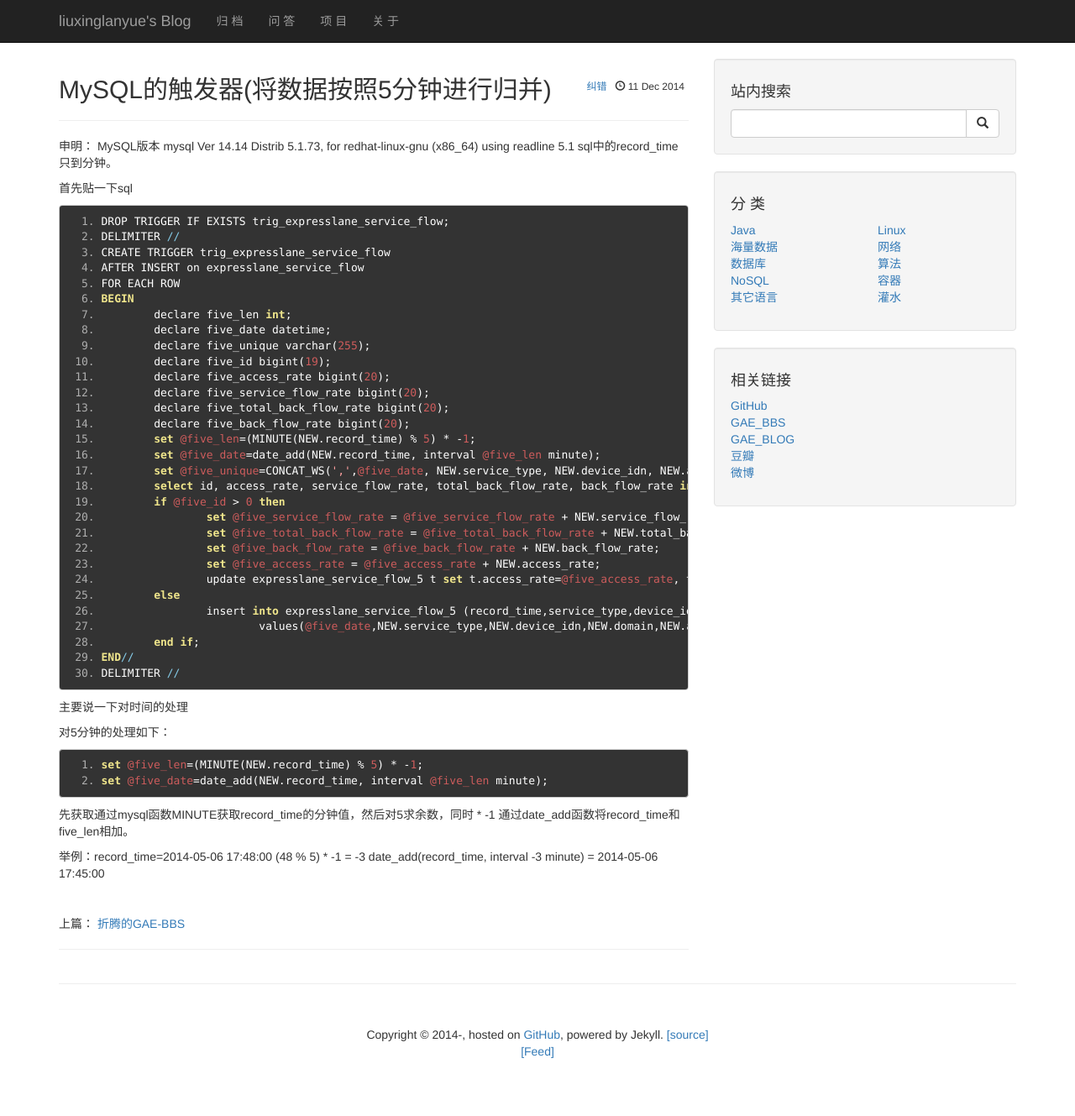
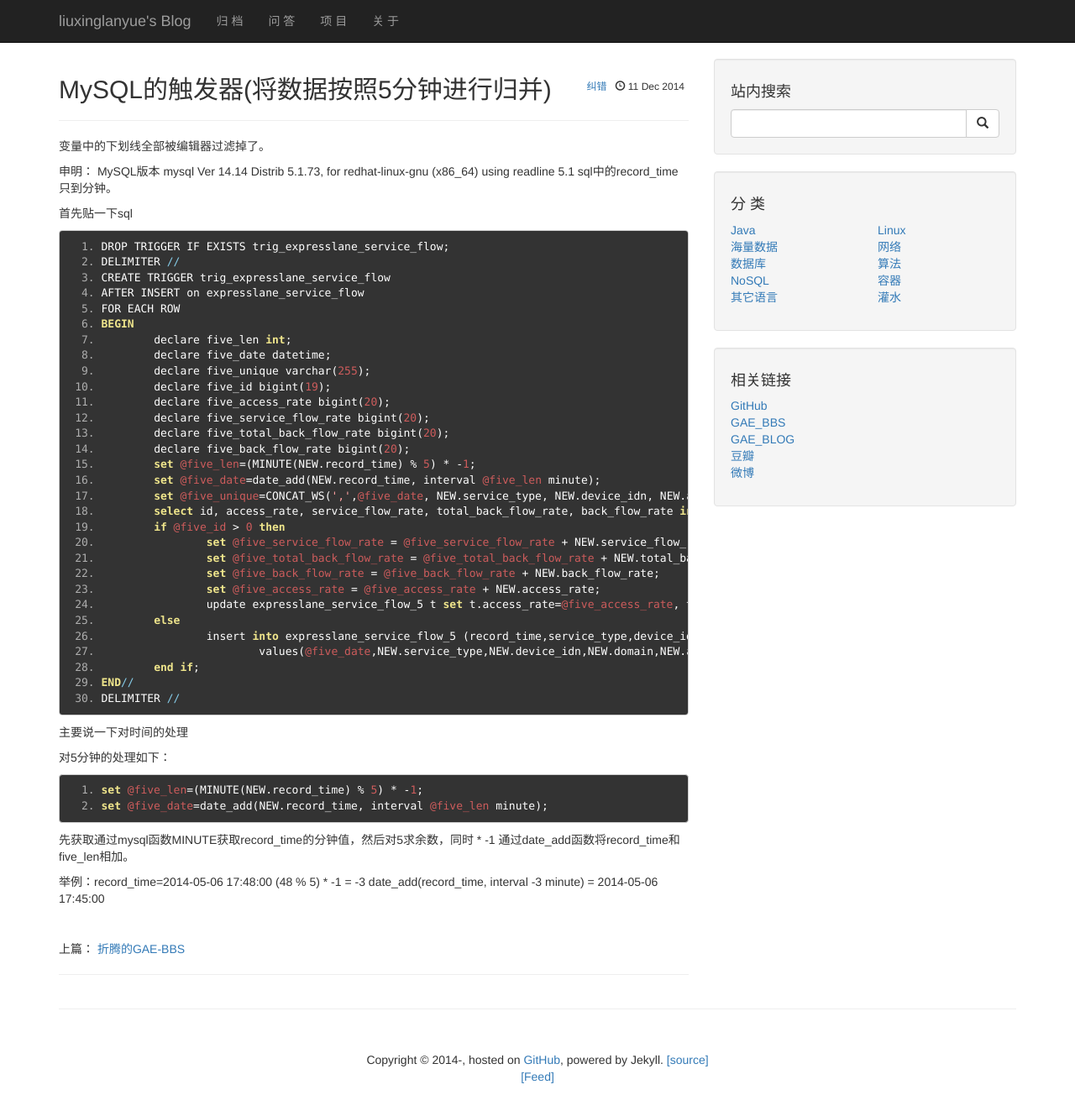
Before and after one commit to liuxinglanyue/blog, a Jekyll site: the page built from _posts/2014-12-11-mysql-trigger.markdown, in a window 1280 px wide and 1352 px high. Shown: the top 1329 px of the window at 84% size. Built offline with Jekyll 4.4.1, drawn with Linux system fonts in a browser that asks for light colours; nearby versions of some CDN libraries; Markdown is read by kramdown in place of the engine named in the settings; comment, search, counter and statistics services are not loaded.

Commit message:
变量中的下划线

```diff
--- a/_posts/2014-12-11-mysql-trigger.markdown
+++ b/_posts/2014-12-11-mysql-trigger.markdown
@@ -4,6 +4,9 @@ category: "sql"
 title:  "MySQL的触发器(将数据按照5分钟进行归并)"
 tags: [mysql,sql,trigger]
 ---
+
+变量中的下划线全部被编辑器过滤掉了。
+
 申明：
 MySQL版本 mysql  Ver 14.14 Distrib 5.1.73, for redhat-linux-gnu (x86_64) using readline 5.1
 sql中的record_time只到分钟。
```
